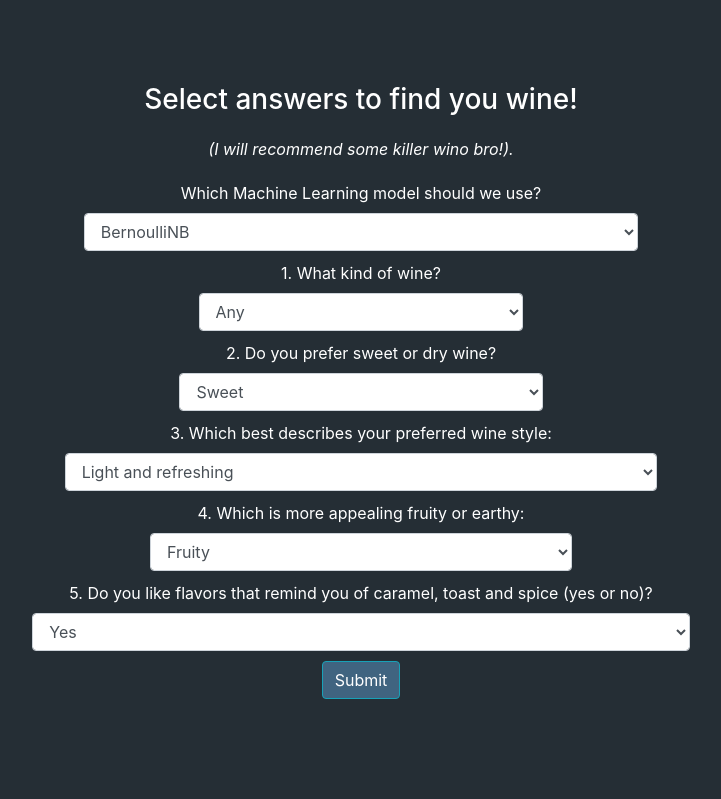
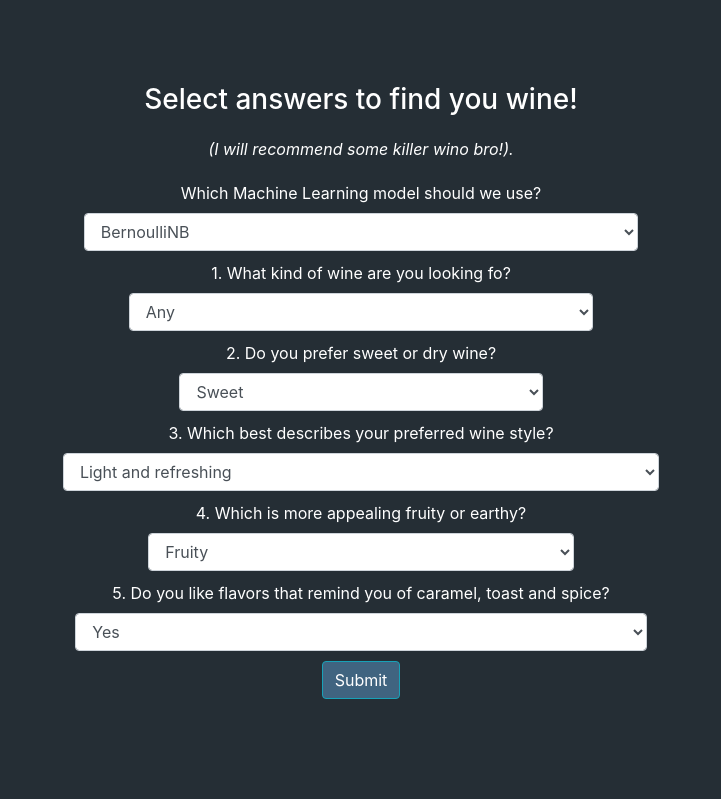
Before and after one commit to SamuelAdamsMcGuire/sommelier_app, a Flask app: page /recommender in a window 1280 px wide. Shown: the part 167-966 px from the top of the page, without its empty margins (279-1000 px from the left). Run offline with Flask 2, Linux system fonts and the light colour scheme; parts of the project's set-up code (start-up, migrations or seed data) failed here and were passed over; some libraries are stand-ins or nearby versions.

Commit message:
question fix

```diff
--- a/gettingstarted/templates/recommender.html
+++ b/gettingstarted/templates/recommender.html
@@ -20,7 +20,7 @@
     </div>
 
     <div class="row">
-      <label for="inputState">1. What kind of wine?</label>
+      <label for="inputState">1. What kind of wine are you looking fo?</label>
       <select id="inputState" name="type" class="form-control">
         <option selected>Any</option>
         <option>Red</option>
@@ -40,7 +40,7 @@
     </div>
 
     <div class="row">
-      <label for="inputState">3. Which best describes your preferred wine style:</label>
+      <label for="inputState">3. Which best describes your preferred wine style?</label>
       <select id="inputState" name="style2" class="form-control">
         <option selected>Light and refreshing</option>
         <option>Smooth and balanced</option>
@@ -50,7 +50,7 @@
     </div>
 
     <div class="row">
-      <label for="inputState">4. Which is more appealing fruity or earthy:</label>
+      <label for="inputState">4. Which is more appealing fruity or earthy?</label>
       <select id="inputState" name="appealing" class="form-control">
         <option selected>Fruity</option>
         <option>Earthy</option>
@@ -59,7 +59,7 @@
     </div>
 
     <div class="row">
-      <label for="inputState">5. Do you like flavors that remind you of caramel, toast and spice (yes or no)?</label>
+      <label for="inputState">5. Do you like flavors that remind you of caramel, toast and spice?</label>
       <select id="inputState" name="flavor" class="form-control">
         <option selected>Yes</option>
         <option>No</option>
```
